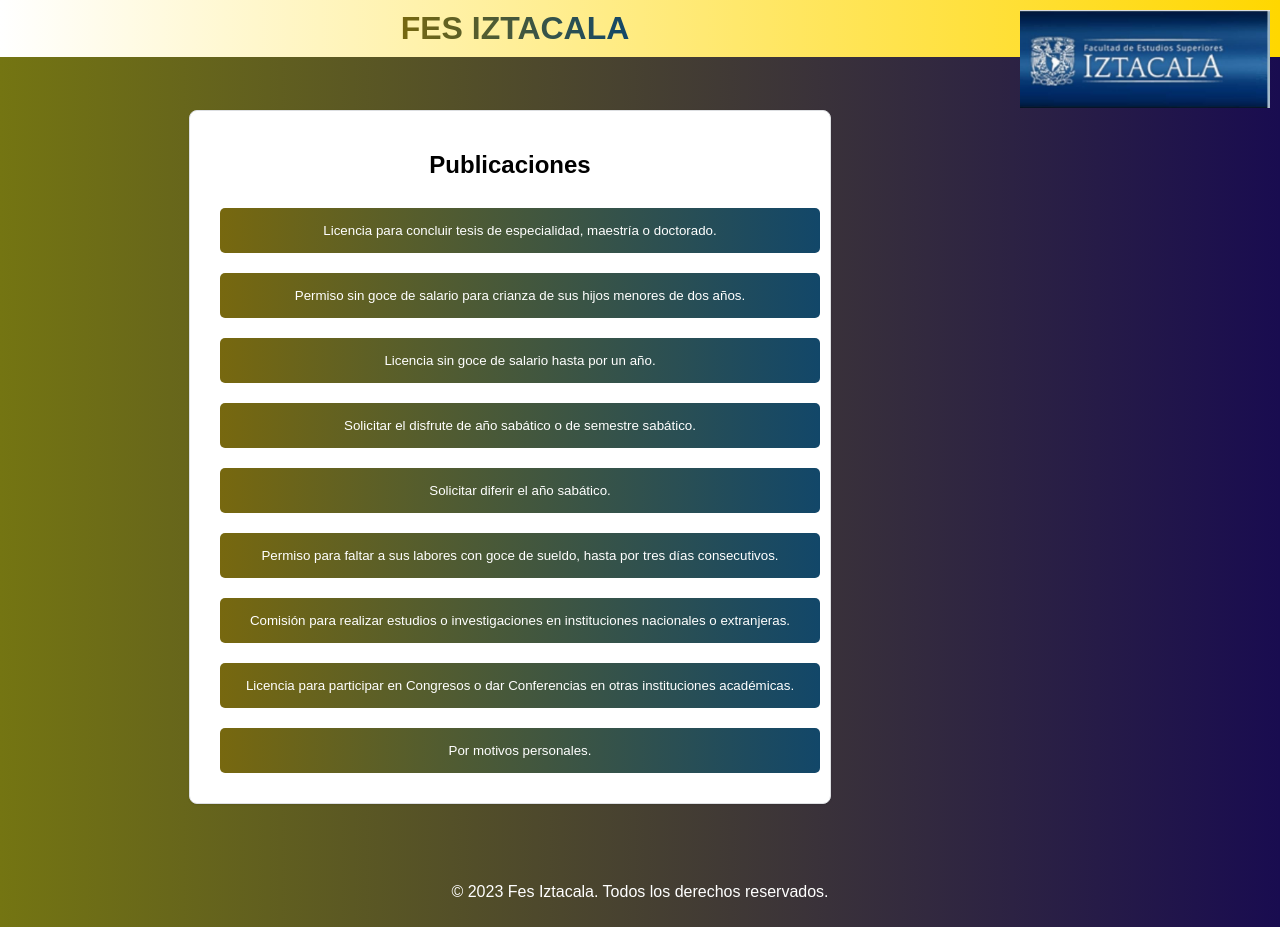
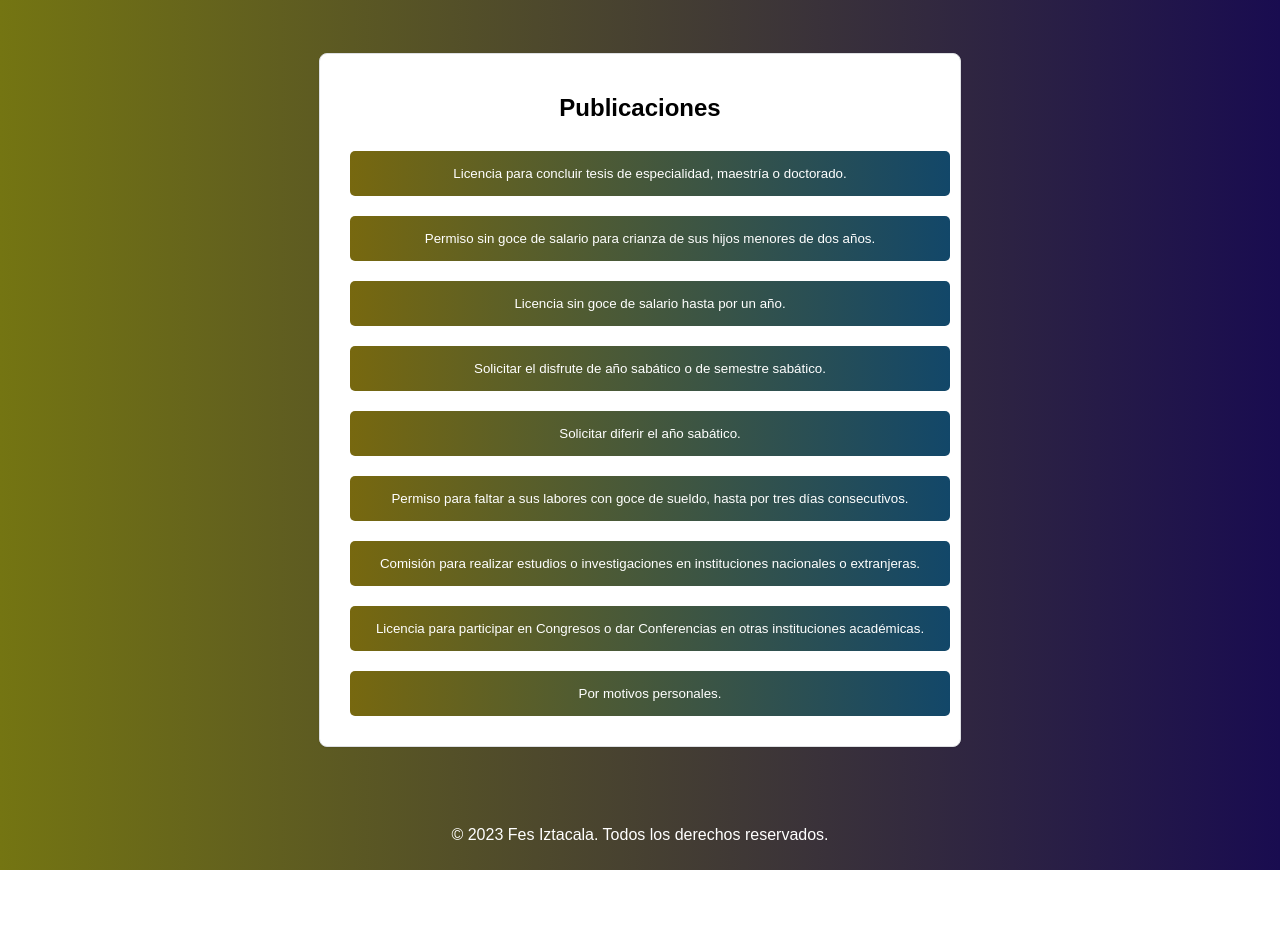
Before and after one commit to Romatecnology/fesiz.github.io, a plain HTML site: page index.html in a window 1280 px wide. After the commit the page ends 870 px from the top, so only its background shows below. Drawn offline with Linux system fonts and the light colour scheme.

Commit message:
index.html

```diff
--- a/index.html
+++ b/index.html
@@ -7,10 +7,7 @@
     <link rel="stylesheet" href="styles.css">
 </head>
 <body>
-    <header>
-        <h1>FES IZTACALA</h1>
-        <img src="Encabezado.jpeg" align="right" height=80px width=250px>
-    </header>
+
 
     <main>
         <section>
```
